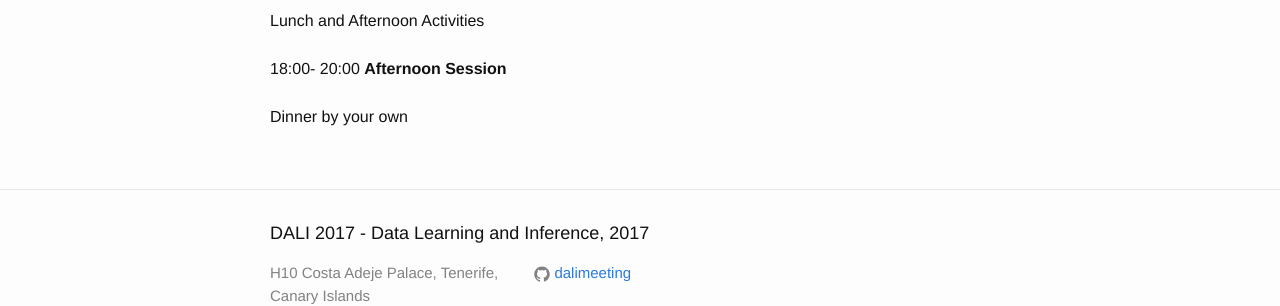
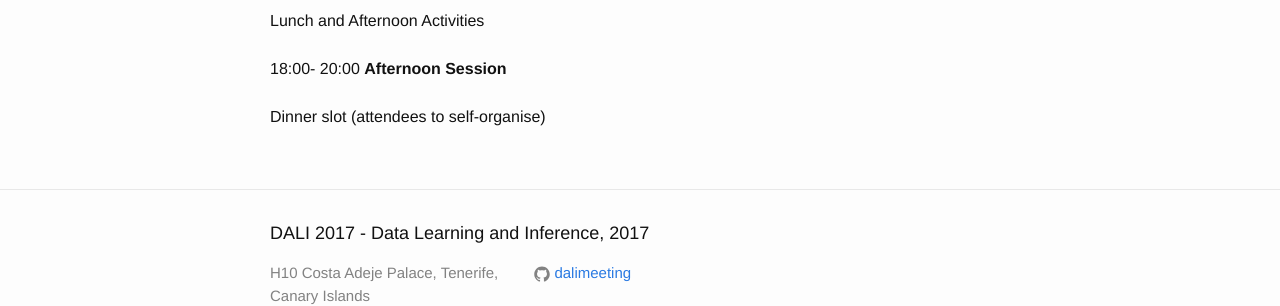
Before and after one commit to dalimeeting/dalimeeting.github.io, a Jekyll site: the page built from _posts/2017-04-18-day-1.md, in a window 1280 px wide. Shown: the part 861-1167 px from the top of the page. Built offline with Jekyll 4.4.1, drawn with Linux system fonts in a browser that asks for light colours.

Commit message:
Update 2017-04-18-day-1.md

```diff
--- a/_posts/2017-04-18-day-1.md
+++ b/_posts/2017-04-18-day-1.md
@@ -17,5 +17,5 @@ talks:
   start: "18:00"
   end: "20:00"
 - title: ""
-  start: "Dinner by your own"
+  start: "Dinner slot (attendees to self-organise)"
 ---
```
